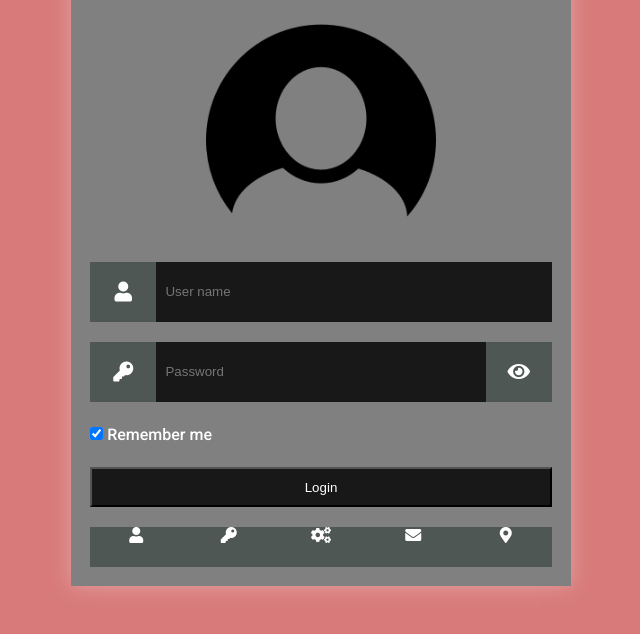
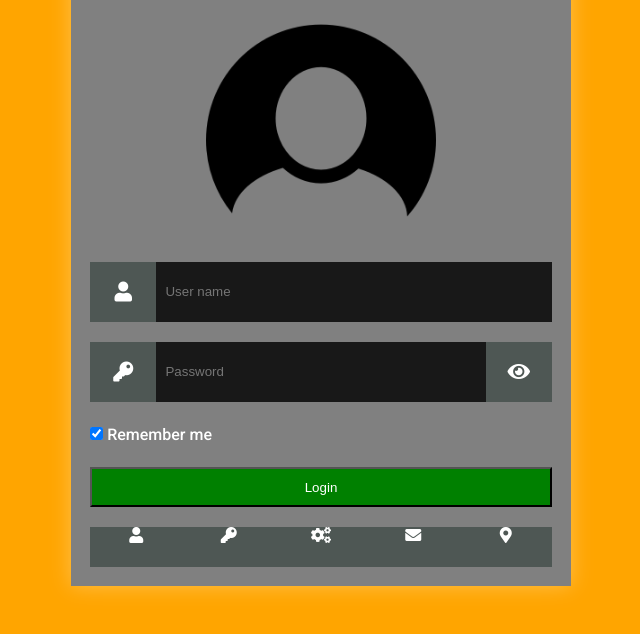
Before and after one commit to IsaiasGutierrezCruz/TodoScript, a plain HTML site: page index.html in a window 1280 px wide. Shown: the part 122-756 px from the top of the page, without its empty margins (319-959 px from the left). Drawn offline with Linux system fonts and the light colour scheme.

Commit message:
Update index.css

```diff
--- a/index.css
+++ b/index.css
@@ -6,7 +6,7 @@
 }
 
 body{
-    background-color: #d87a7a;
+    background-color: orange;
     color: white;
     font-family: 'Roboto', sans-serif;
     line-height: 1.6;
@@ -15,7 +15,7 @@ body{
 
 button{
     width: 100%;
-    background: #181818;
+    background: green;
     color: #ffffff;
     height: 3em;
     margin: 1.5em 0;
```
